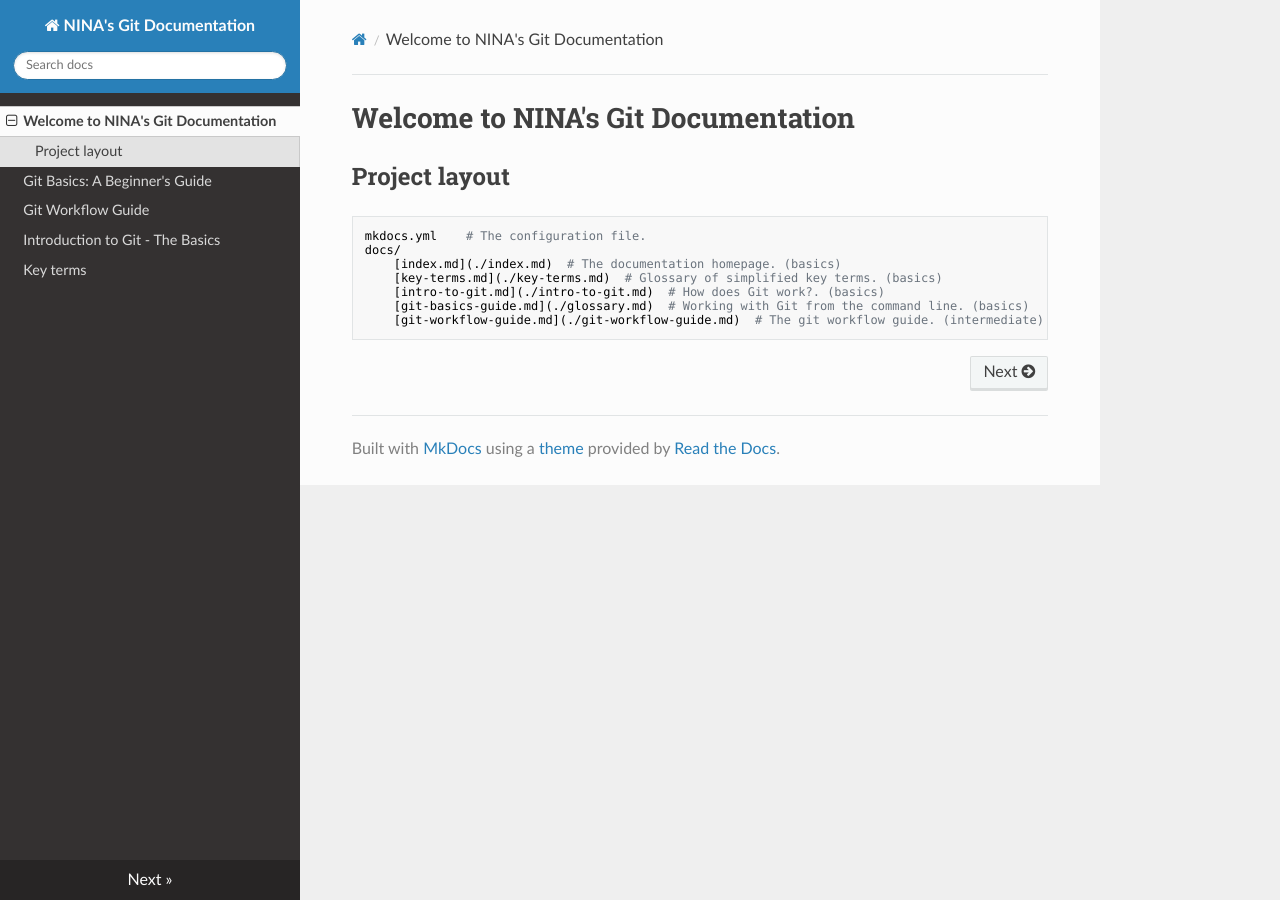
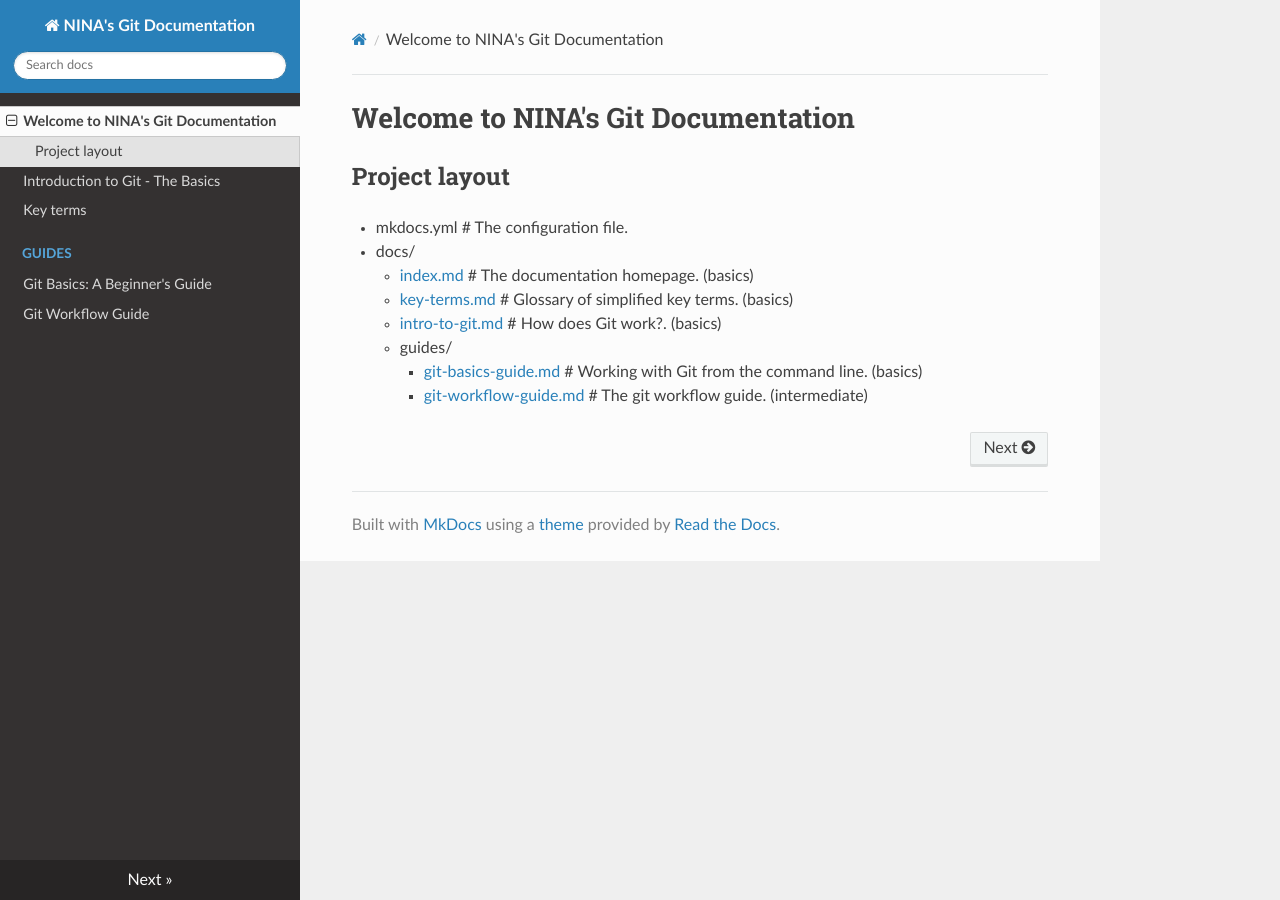
Before and after one commit to kjegru/nina-git-documentation, an MkDocs documentation site: the page built from docs/index.md, in a window 1280 px wide. Built offline with MkDocs 1.6.1, drawn with Linux system fonts in a browser that asks for light colours; nearby versions of some CDN libraries.

Commit message:
A big dump of text, not recommended as commiting strategy

```diff
--- a/docs/index.md
+++ b/docs/index.md
@@ -2,10 +2,11 @@
 
 ## Project layout
 
-    mkdocs.yml    # The configuration file.
-    docs/
-        [index.md](./index.md)  # The documentation homepage. (basics)
-        [key-terms.md](./key-terms.md)  # Glossary of simplified key terms. (basics)
-        [intro-to-git.md](./intro-to-git.md)  # How does Git work?. (basics)
-        [git-basics-guide.md](./glossary.md)  # Working with Git from the command line. (basics)
-        [git-workflow-guide.md](./git-workflow-guide.md)  # The git workflow guide. (intermediate)
+- mkdocs.yml    # The configuration file.
+- docs/
+    - [index.md](index.md)  # The documentation homepage. (basics)
+    - [key-terms.md](key-terms.md)  # Glossary of simplified key terms. (basics)
+    - [intro-to-git.md](intro-to-git.md)  # How does Git work?. (basics)
+    - guides/
+        - [git-basics-guide.md](guides/git-basics-guide.md)  # Working with Git from the command line. (basics)
+        - [git-workflow-guide.md](guides/git-workflow-guide.md)  # The git workflow guide. (intermediate)
```
Also changed, not shown: docs/guides/git-workflow-guide.md (renamed from docs/git-workflow-guide.md, +7 -0 lines), docs/guides/git-basics-guide.md (renamed from docs/git-basics-guide.md).
